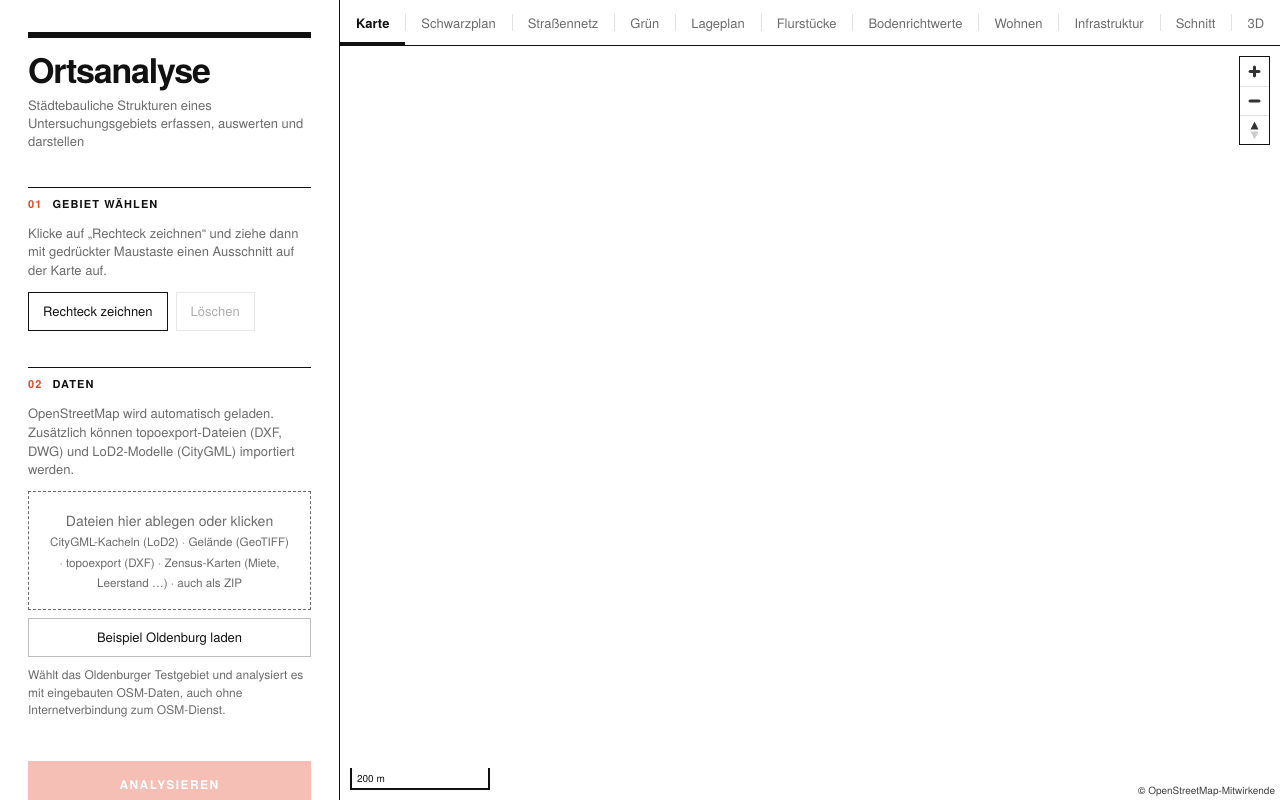
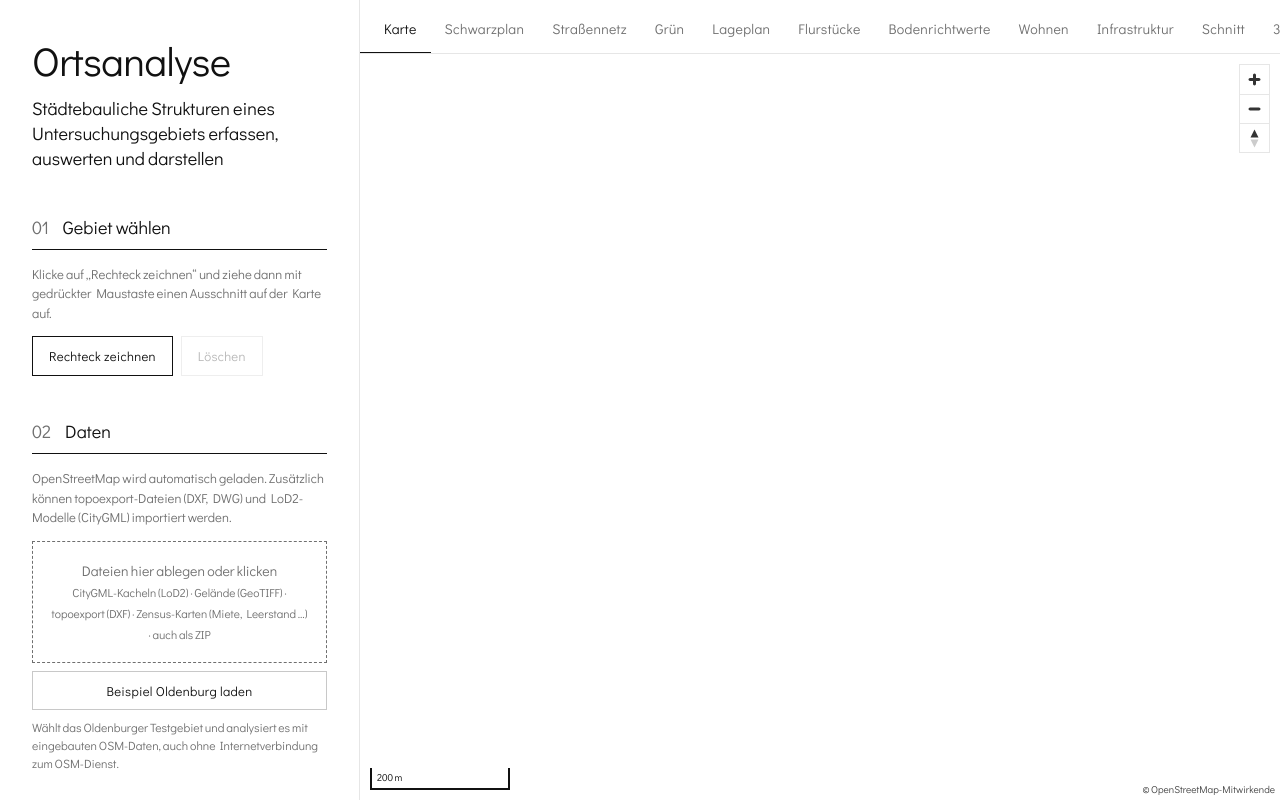
Before and after one commit to Jade-HS-Vibecoding-WPK/Mapping-Tool-Architektur, a plain HTML site: page index.html in a window 1280 px wide. Drawn offline with nearby package versions, Linux system fonts and the light colour scheme; no server answers; animation ran at ten frames a second; a script that the page names is missing.

Commit message:
Gestaltung nach Vorbild adept.dk, Schrift Microsoft Yi Baiti (Ersatz Didact Gothic)
KI-Unterstützung: erstellt mit Claude Code (Anthropic)

Co-Authored-By: Claude Opus 5.5 <noreply@anthropic.com>

```diff
--- a/diagramme.js
+++ b/diagramme.js
@@ -6,7 +6,7 @@
    Flurstücksgrößen, Infrastruktur.
    ============================================================ */
 
-const DG = { breite: 460, namenSpalte: 168, wertSpalte: 70, zeile: 24, balken: 12, schrift: "Heros, Helvetica Neue, Helvetica, Arial, sans-serif" };
+const DG = { breite: 460, namenSpalte: 168, wertSpalte: 70, zeile: 24, balken: 12, schrift: "Ortsschrift, Didact Gothic, Helvetica Neue, Helvetica, Arial, sans-serif" };
 const DG_FARBEN = { ink: "#111111", grau: "#9a9a9a", hell: "#cfcfcc", leer: "#ececea", gruen: "#a9c29b", wasser: "#9fb4c1", akzent: "#e2482d" };
 
 let diagrammListe = []; // die zuletzt gezeichneten Diagramme (für den PNG-Export)
--- a/schnitt.js
+++ b/schnitt.js
@@ -340,8 +340,8 @@ function schnittSvg(erg, vorgabe) {
     + `<line x1="${X(L)}" y1="${R.oben - 8}" x2="${X(L)}" y2="${unterkante}" stroke="${PLAN_FARBEN.akzent}" stroke-width="0.8" stroke-dasharray="6 2 1 2"/>`;
 
   // Schriften direkt im SVG festlegen (damit auch das exportierte Bild stimmt)
-  const stil = `<style>.sz-text{font:10px Heros,Helvetica,Arial,sans-serif;fill:#111}.sz-klein{font-size:9px;fill:#555}
-    .sz-fett{font:700 12px Heros,Helvetica,Arial,sans-serif;fill:${PLAN_FARBEN.akzent}}</style>`;
+  const stil = `<style>.sz-text{font:10px Ortsschrift,Didact Gothic,Helvetica,Arial,sans-serif;fill:#111}.sz-klein{font-size:9px;fill:#555}
+    .sz-fett{font:12px Ortsschrift,Didact Gothic,Helvetica,Arial,sans-serif;fill:${PLAN_FARBEN.akzent}}</style>`;
   const svg = `<svg xmlns="http://www.w3.org/2000/svg" width="${W}" height="${H}" viewBox="0 0 ${W} ${H}" class="schnitt-svg">${stil}
     <defs><clipPath id="sz-streifen"><rect x="${X(0)}" y="0" width="${X(L) - X(0)}" height="${H}"/></clipPath></defs>
     <rect width="${W}" height="${H}" fill="#fff"/><g clip-path="url(#sz-streifen)">${teile.join("")}</g>${skala.join("")}${leiste}${ende}</svg>`;
--- a/schriften/GUST-FONT-LICENSE.txt
+++ /dev/null
@@ -1,28 +0,0 @@
-% This is version 1.0, dated 22 June 2009, of the GUST Font License.
-% (GUST is the Polish TeX Users Group, https://www.gust.org.pl)
-%
-% For the most recent version of this license see
-% https://www.gust.org.pl/fonts/licenses/GUST-FONT-LICENSE.txt
-% or
-% https://tug.org/fonts/licenses/GUST-FONT-LICENSE.txt
-%
-% This work may be distributed and/or modified under the conditions
-% of the LaTeX Project Public License, either version 1.3c of this
-% license or (at your option) any later version.
-%
-% Please also observe the following clause:
-% 1) it is requested, but not legally required, that derived works be
-%    distributed only after changing the names of the fonts comprising this
-%    work and given in an accompanying "manifest", and that the
-%    files comprising the Work, as listed in the manifest, also be given
-%    new names. Any exceptions to this request are also given in the
-%    manifest.
-%
-%    We recommend the manifest be given in a separate file named
-%    MANIFEST-<fontid>.txt, where <fontid> is some unique identification
-%    of the font family. If a separate "readme" file accompanies the Work,
-%    we recommend a name of the form README-<fontid>.txt.
-%
-% The latest version of the LaTeX Project Public License is in
-% https://www.latex-project.org/lppl.txt and version 1.3c or later
-% is part of all distributions of LaTeX version 2006/05/20 or later.
--- a/schriften/LIESMICH.txt
+++ b/schriften/LIESMICH.txt
@@ -1,4 +1,8 @@
-Schrift der Ortsanalyse: abgeleitet von TeX Gyre Heros 2.004 (GUST e-foundry, https://www.gust.org.pl/projects/e-foundry/tex-gyre),
-einer freien Schrift nach dem Vorbild der Helvetica. Lizenz: GUST Font License (siehe GUST-FONT-LICENSE.txt), (c) 2007-2009 B. Jackowski, J. M. Nowacki (GUST).
-Änderungen: auf lateinische Zeichen gekürzt (Teilmenge) und in WOFF2 umgewandelt; Dateien umbenannt, wie es die Lizenz erbittet.
-Sie wird auf allen Rechnern gleich verwendet (style.css, @font-face „Heros“), Ersatz: Helvetica, Arial.
+Schriften der Ortsanalyse
+
+1. Microsoft Yi Baiti (Windows-Systemschrift, gehört Microsoft). Wird NICHT mitgeliefert, sondern nur benutzt,
+   wenn sie auf dem Rechner installiert ist (Windows). In style.css über local("Microsoft Yi Baiti").
+
+2. Ersatz auf anderen Rechnern (Mac, Handy): Didact Gothic, (c) 2016 The Didact Gothic Project Authors,
+   Lizenz SIL Open Font License 1.1 (siehe OFL-DIDACT-GOTHIC.txt). Datei: lateinische Teilmenge als WOFF2
+   aus dem Paket @fontsource/didact-gothic 5.2.7. Liegt im Projekt, damit nichts von Google Fonts geladen wird.
--- a/style.css
+++ b/style.css
@@ -1,25 +1,28 @@
 /* ============================================================
    Ortsanalyse – Gestaltung
-   Klassisch-architektonisch: Schwarz-Weiß, feine Linien,
-   eine Akzentfarbe, viel Weißraum.
+   Ruhig und architektonisch (Vorbild: Büro-Websites wie adept.dk): Schwarz auf Weiß, viel Weißraum,
+   eine Schriftstärke, Betonung über Größe statt Fett, feine Linien nur bei Tabellen und Legenden.
+   Farbe (Rot) nur in den Plänen, nicht in der Bedienoberfläche.
    ============================================================ */
 
-/* Schrift: „Heros“ = freie Helvetica-Nachbildung (TeX Gyre Heros, GUST Font License, siehe schriften/LIESMICH.txt).
-   Sieht auf allen Rechnern gleich aus; Ersatz: Helvetica, Arial. */
-@font-face { font-family: "Heros"; src: url("schriften/heros-ortsanalyse-regular.woff2") format("woff2"); font-weight: 400; font-style: normal; font-display: swap; }
-@font-face { font-family: "Heros"; src: url("schriften/heros-ortsanalyse-bold.woff2") format("woff2"); font-weight: 600 700; font-style: normal; font-display: swap; }
-@font-face { font-family: "Heros"; src: url("schriften/heros-ortsanalyse-italic.woff2") format("woff2"); font-weight: 400; font-style: italic; font-display: swap; }
+/* Schrift: „Microsoft Yi Baiti“ (Windows-Systemschrift, wird nicht mitgeliefert, nur benutzt, wenn vorhanden).
+   Zeichen, die in ihr unschön sind (Mittelpunkt, Gedankenstrich, Anführungszeichen …), kommen aus der Ersatzschrift.
+   Ersatz auf Mac/Handy: Didact Gothic (SIL OFL, im Ordner schriften/). Siehe schriften/LIESMICH.txt. */
+@font-face { font-family: "Ortsschrift"; src: local("Microsoft Yi Baiti"), local("MicrosoftYiBaiti");
+  size-adjust: 112%; unicode-range: U+0020-007E, U+00A0-00B6, U+00B8-00FF; }
+@font-face { font-family: "Didact Gothic"; src: url("schriften/didact-gothic-latin-400.woff2") format("woff2");
+  font-weight: 400; font-style: normal; font-display: swap; }
 
 :root {
   --ink: #111111;        /* Schwarz für Text und Linien */
-  --ink-soft: #6b6b6b;   /* Grau für Nebentexte */
-  --line: #e2e2e2;       /* Haarlinien */
+  --ink-soft: #6f6f6f;   /* Grau für Nebentexte */
+  --line: #e6e6e6;       /* Haarlinien */
   --paper: #ffffff;      /* Weiß */
-  --paper-soft: #f5f5f5; /* hellgraue Fläche */
-  --accent: #e2482d;     /* die eine Akzentfarbe (Rot), sparsam: Hauptknopf, Markierungen */
-  --sidebar-width: 340px;
-  --font: "Heros", "Helvetica Neue", Helvetica, Arial, sans-serif;
-  --mono: var(--font);   /* auch Zahlen in Helvetica (gleich breite Ziffern) */
+  --paper-soft: #f4f4f4; /* hellgraue Fläche */
+  --accent: var(--ink);  /* keine Farbe in der Oberfläche (Rot nur in den Plänen) */
+  --sidebar-width: 360px;
+  --font: "Ortsschrift", "Didact Gothic", "Helvetica Neue", Helvetica, Arial, sans-serif;
+  --mono: var(--font);
   --sans: var(--font);
   --raster: 8px;         /* Grundmaß für Abstände */
 }
@@ -42,9 +45,11 @@ html, body {
   color: var(--ink);
   font-family: var(--font);
   font-size: 14px;
-  line-height: 1.45;
+  line-height: 1.5;
+  word-spacing: -0.06em;  /* Yi Baiti hat sehr breite Wortabstände */
   -webkit-font-smoothing: antialiased;
   font-kerning: normal;
+  font-synthesis: none;    /* kein künstliches Fett: Betonung nur über Größe */
 }
 
 /* ---------- Grundaufteilung: Seitenleiste + Hauptbereich ---------- */
@@ -55,12 +60,12 @@ html, body {
 }
 
 .sidebar {
-  border-right: 1px solid var(--ink);
-  padding: 32px 28px;
+  border-right: 1px solid var(--line);
+  padding: 40px 32px 32px;
   overflow-y: auto;
   display: flex;
   flex-direction: column;
-  gap: 36px;
+  gap: 44px;
 }
 
 .main {
@@ -71,79 +76,69 @@ html, body {
 }
 
 /* ---------- Titel ---------- */
-.brand {
-  border-top: 6px solid var(--ink);
-  padding-top: 14px;
-}
 .brand h1 {
   margin: 0;
-  font-size: 34px;
-  line-height: 1;
-  font-weight: 700;
-  letter-spacing: -0.035em;
+  font-size: 40px;
+  line-height: 1.05;
+  font-weight: 400;
+  letter-spacing: -0.01em;
 }
 .brand .subtitle {
-  margin: 10px 0 0;
-  color: var(--ink-soft);
-  font-size: 13px;
+  margin: 14px 0 0;
+  color: var(--ink);
+  font-size: 18px;
   line-height: 1.4;
-  max-width: 26em;
+  max-width: 18em;
 }
 
 /* ---------- Arbeitsschritte ---------- */
 .step h2 {
-  margin: 0 0 12px;
-  font-size: 11px;
-  font-weight: 700;
-  text-transform: uppercase;
-  letter-spacing: 0.1em;
-  border-top: 1px solid var(--ink);
-  padding-top: 8px;
+  margin: 0 0 14px;
+  font-size: 18px;
+  font-weight: 400;
+  line-height: 1.3;
   display: flex;
-  gap: 10px;
+  gap: 14px;
+  padding-bottom: 10px;
+  border-bottom: 1px solid var(--ink);
 }
-.step .num {
-  color: var(--accent);
-  font-variant-numeric: tabular-nums;
-}
+.step .num { color: var(--ink-soft); font-variant-numeric: tabular-nums; }
 .hint {
-  margin: 0 0 12px;
+  margin: 0 0 14px;
   color: var(--ink-soft);
   font-size: 13px;
 }
 .row { display: flex; gap: 8px; }
 .step-main { margin-top: auto; }
-.step-main .hint { margin: 8px 0 0; }
+.step-main .hint { margin: 10px 0 0; }
 
 /* ---------- Knöpfe ---------- */
 .btn {
   font: inherit;
   font-size: 13px;
-  padding: 9px 14px;
+  letter-spacing: 0.02em;
+  padding: 9px 16px;
   border: 1px solid var(--ink);
   background: var(--paper);
   color: var(--ink);
   cursor: pointer;
   border-radius: 0;
-  transition: background 0.12s, color 0.12s;
+  transition: background 0.15s, color 0.15s;
 }
 .btn:hover:not(:disabled) { background: var(--ink); color: var(--paper); }
-.btn:disabled { opacity: 0.35; cursor: not-allowed; }
+.btn:disabled { opacity: 0.3; cursor: not-allowed; }
 .btn.is-active { background: var(--ink); color: var(--paper); }
-.btn-ghost { border-color: #bdbdbd; }
+.btn-ghost { border-color: #c8c8c8; }
 .btn-block { width: 100%; margin-top: 8px; }
 .btn-primary {
-  background: var(--accent);
-  border-color: var(--accent);
+  background: var(--ink);
+  border-color: var(--ink);
   color: var(--paper);
-  font-weight: 700;
-  font-size: 12px;
-  padding: 14px 16px;
-  text-transform: uppercase;
-  letter-spacing: 0.12em;
+  font-size: 15px;
+  padding: 15px 18px;
 }
-.btn-primary:hover:not(:disabled) { background: var(--ink); border-color: var(--ink); }
-.btn:focus-visible, .tab:focus-visible { outline: 2px solid var(--accent); outline-offset: 2px; }
+.btn-primary:hover:not(:disabled) { background: var(--paper); color: var(--ink); }
+.btn:focus-visible, .tab:focus-visible { outline: 1px solid var(--ink); outline-offset: 3px; }
 
 /* ---------- Gebietsangaben ---------- */
 .area-info {
@@ -208,28 +203,24 @@ html, body {
 /* ---------- Reiter (Tabs) für die Ansichten ---------- */
 .tabs {
   display: flex;
-  border-bottom: 1px solid var(--ink);
+  border-bottom: 1px solid var(--line);
   overflow-x: auto;
   flex-shrink: 0;
 }
 .tab {
   font: inherit;
-  font-size: 13px;
+  font-size: 14px;
+  letter-spacing: 0.02em;
   background: none;
   border: none;
-  padding: 14px 16px 12px;
+  padding: 18px 14px 14px;
   cursor: pointer;
   color: var(--ink-soft);
   white-space: nowrap;
-  position: relative;
 }
-.tab + .tab::before { content: ""; position: absolute; left: 0; top: 14px; bottom: 14px; width: 1px; background: var(--line); }
+.tab:first-child { padding-left: 24px; }
 .tab:hover { color: var(--ink); }
-.tab.is-active {
-  color: var(--ink);
-  font-weight: 700;
-  box-shadow: inset 0 -3px 0 var(--ink);
-}
+.tab.is-active { color: var(--ink); box-shadow: inset 0 -1px 0 var(--ink); }
 
 /* ---------- Ansichten ---------- */
 .views { position: relative; flex: 1; min-height: 0; }
@@ -568,6 +559,36 @@ html, body {
 select, input[type="number"], input[type="text"] { border-radius: 0; }
 input[type="checkbox"], input[type="radio"], input[type="range"] { accent-color: var(--ink); }
 
+/* ---------- Ruhiger Stil: Überschriften in normaler Schrift, Betonung über Größe ---------- */
+.plan-legende h3, .kz-block h4, .export-schritt h4, .export-fertig h4, .schnitt-panel h3, .flurstueck-info h4, .export-gruppe-kopf h5 {
+  text-transform: none; letter-spacing: 0.01em; font-weight: 400; }
+.plan-legende h3 { font-size: 15px; border-bottom-color: var(--line); }
+.plan-legende { border: 1px solid var(--line); padding: 14px 18px 16px; }
+.kz-block h4 { font-size: 18px; padding-bottom: 8px; }
+.kz-block h4 small { font-size: 12px; }
+.kz-kopf h3 { font-size: 34px; font-weight: 400; letter-spacing: -0.01em; }
+.kz-kopf p { font-size: 13px; }
+.kz-zeile dd { font-weight: 400; font-size: 18px; }
+.export-schritt h4 { font-size: 18px; }
+.export-nr { width: auto; height: auto; background: none; color: var(--ink-soft); font-size: inherit; }
+.export-format { font-weight: 400; }
+.export-gruppe-kopf h5 { font-size: 13px; }
+.export-fertig { border: 1px solid var(--line); }
+.export-fertig h4 { font-size: 15px; }
+.schnitt-panel h3 { font-size: 15px; }
+.flurstueck-info { border: 1px solid var(--line); }
+.flurstueck-info h4 { font-size: 14px; border-bottom-color: var(--line); }
+.flurstueck-info h3 { font-weight: 400; font-size: 20px; }
+.placeholder > div, .placeholder-box > div { border-top: 1px solid var(--ink); }
+.placeholder h3, .placeholder-box h3 { font-weight: 400; font-size: 28px; }
+.mietrechner-titel { font-weight: 400; }
+.brw-etikett { font-weight: 400; }
+.schnitt-etikett { font: 12px var(--font); }
+.schnitt-svg .sz-fett { font-weight: 400; }
+.nordpfeil text { font-weight: 400; }
+.dg-karte figcaption strong { font-weight: 400; font-size: 15px; }
+.maplibregl-ctrl-group { border-color: var(--line) !important; }
+
 /* ---------- Schmale Bildschirme (Handy) ---------- */
 @media (max-width: 760px) {
   .app { grid-template-columns: 1fr; grid-template-rows: auto 70vh; height: auto; }
```
Also changed, not shown: CLAUDE.md (+3 -2 lines), PLAN.md (+6 -0 lines), schriften/OFL-DIDACT-GOTHIC.txt (added, +93 -0 lines), README.md, schriften/didact-gothic-latin-400.woff2 (added), schriften/heros-ortsanalyse-bold.woff2 (deleted), schriften/heros-ortsanalyse-italic.woff2 (deleted), schriften/heros-ortsanalyse-regular.woff2 (deleted).
